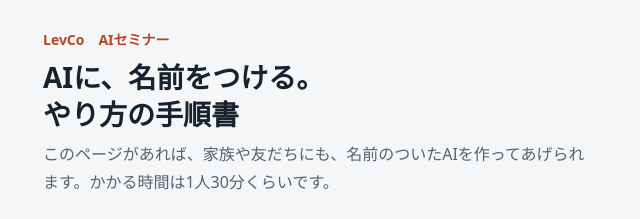
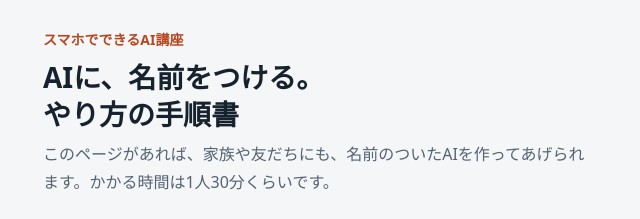
Before and after one commit to asami009/ai-chara-sheet, a plain HTML site: page tejun.html in a window 1280 px wide. Shown: the top 219 px of the page, 319-959 px from the left. Drawn offline with Linux system fonts and the light colour scheme.

Commit message:
手順書の頭を個人講座向けに（LevCo表記を外す）
Co-Authored-By: Claude Opus 5.5 <noreply@anthropic.com>

```diff
--- a/tejun.html
+++ b/tejun.html
@@ -54,7 +54,7 @@
 <body>
 <main>
   <header>
-    <p class="tag">LevCo　AIセミナー</p>
+    <p class="tag">スマホでできるAI講座</p>
     <h1>AIに、名前をつける。<br>やり方の手順書</h1>
     <p>このページがあれば、家族や友だちにも、名前のついたAIを作ってあげられます。かかる時間は1人30分くらいです。</p>
   </header>
```
